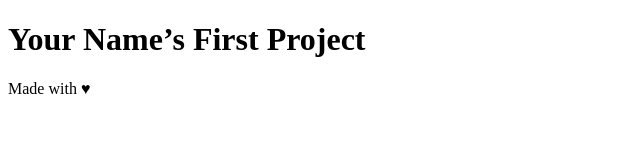
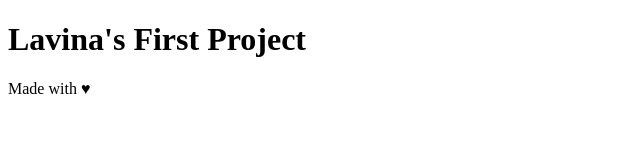
Before and after one commit to lavinagithub/mynewproject, a plain HTML site: page index.html in a window 1280 px wide. Shown: the whole page, without its empty margins (0-640 px from the left). Drawn offline with Linux system fonts and the light colour scheme.

Commit message:
Modified h1 to display my name

```diff
--- a/index.html
+++ b/index.html
@@ -10,7 +10,7 @@
 <body>
 
     <header>
-        <h1>Your Name’s First Project</h1>
+        <h1>Lavina's First Project</h1>
     </header>
 
     <div class="container">
```
